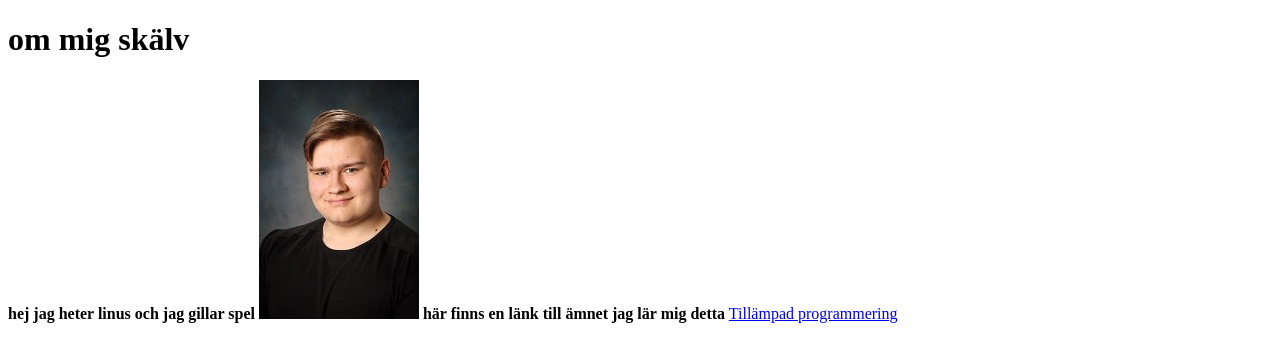
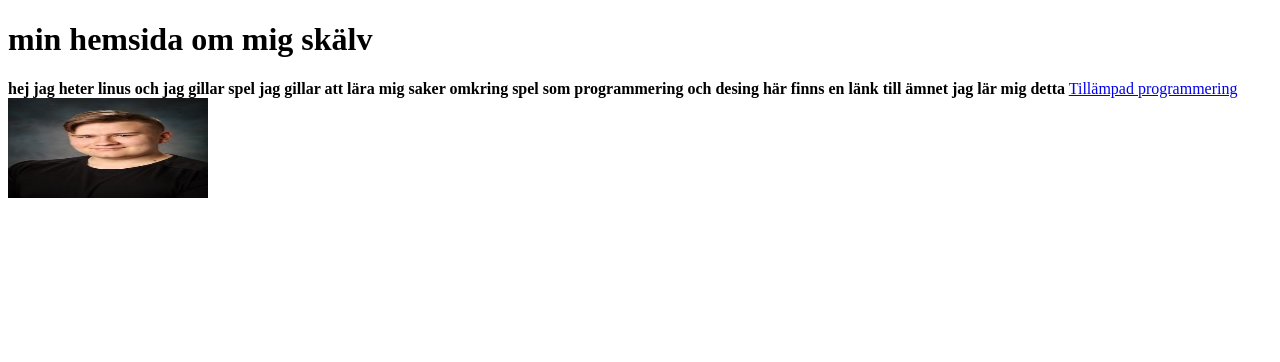
Before and after one commit to linusekelundIT19A/linus_ekelund_IT19A, a plain HTML site: page html/index.html in a window 1280 px wide. Drawn offline with Linux system fonts and the light colour scheme.

Commit message:
ny ändring

```diff
--- a/html/index.html
+++ b/html/index.html
@@ -7,11 +7,13 @@
     <title>document</title>
 </head>
 <body>
- <h1>om mig skälv</h1>
+ <h1>min hemsida om mig skälv</h1>
 <b>hej jag heter linus och jag gillar spel</b>
-
-<img src="linus.jfif">
+<b>jag gillar att lära mig saker omkring spel som programmering och desing</b>
 <b>här finns en länk till ämnet jag lär mig detta</b>
 <a href="https://www.skolverket.se/undervisning/gymnasieskolan/laroplan-program-och-amnen-i-gymnasieskolan/gymnasieprogrammen/amne?url=1530314731%2Fsyllabuscw%2Fjsp%2Fsubject.htm%3FsubjectCode%3DTIP%26tos%3Dgy&sv.url=12.5dfee44715d35a5cdfa92a3">Tillämpad programmering</a>
 </body>
+<body>
+    <img src="linus.jfif" style="width:200px;height:100px;"
+</body>
 </html>
```
